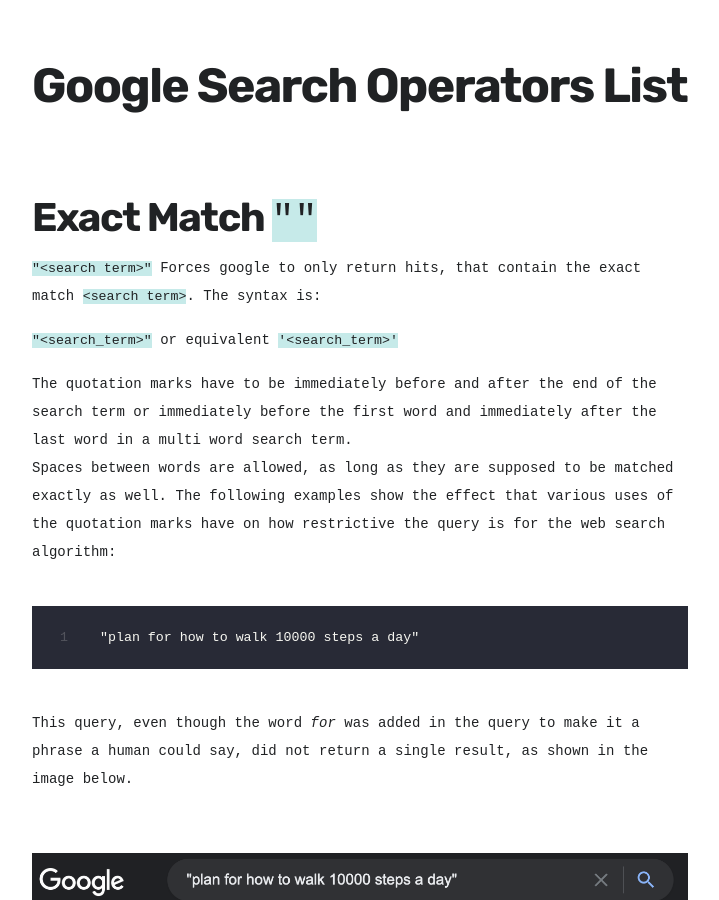
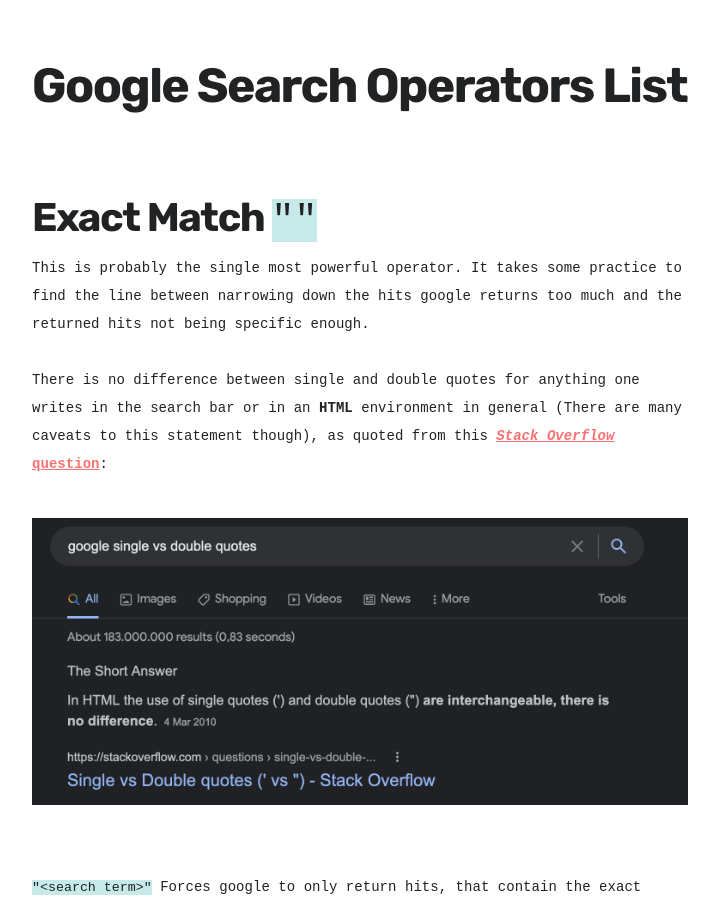
Before and after one commit to kletobias/kletobias.github.io, a Jekyll site: the page built from _posts/2022-01-11-google-search-operators.md, in a window 1280 px wide and 900 px high, scrolled down 2906 px. Shown: the whole window, without its empty margins (38-757 px from the left). Built offline with Jekyll 4.4.1, drawn with Linux system fonts in a browser that asks for light colours; nearby versions of some CDN libraries; some web fonts are replaced; some of the changed text lies outside the part shown.

Commit message:
fixes google search operators

```diff
--- a/_posts/2022-01-11-google-search-operators.md
+++ b/_posts/2022-01-11-google-search-operators.md
@@ -63,12 +63,24 @@
 
 ### Exact Match `""`
 
+This is probably the single most powerful operator. It takes some practice to
+find the line between narrowing down the hits google returns too much and the
+returned hits not being specific enough.<br>
+<br>
+There is no difference between single and double quotes for anything one writes
+in the search bar or in an **HTML** environment in general (There are many
+caveats to this statement though), as quoted from this [*Stack Overflow* question](https://stackoverflow.com/questions/2373074/single-vs-double-quotes-vs):<br>
+
+![Single vs Double Quotes](/blog/images/single-vs-double-quotes.png)<br>
+
+<br>
 `"<search term>"` Forces google to only return hits, that contain the exact
 match `<search term>`. The syntax is:<br>
 
 
-`"<search_term>"` or equivalent `'<search_term>'`
+`"<search_term>"` or equivalent `'<search_term>'`<br>
 
+<br>
 The quotation marks have to be immediately before and after the end of the
 search term or immediately before the first word and immediately after the last
 word in a multi word search term.<br>
@@ -183,15 +195,6 @@
 <br>
 <br>
 <br>
-This is probably the single most powerful operator. Takes some practice to find
-the line between narrowing down the hits google returns too much and the
-returned hits not being specific enough.<br>
-<br>
-There is no difference between single and double quotes for anything one writes
-in the search bar or in an **HTML** environment for that matter, as quoted from
-*Stack Overflow*:
-
-![Single vs Double Quotes](/blog/images/single-vs-double-quotes.png)
 
 ### Logical `OR`
 
```
